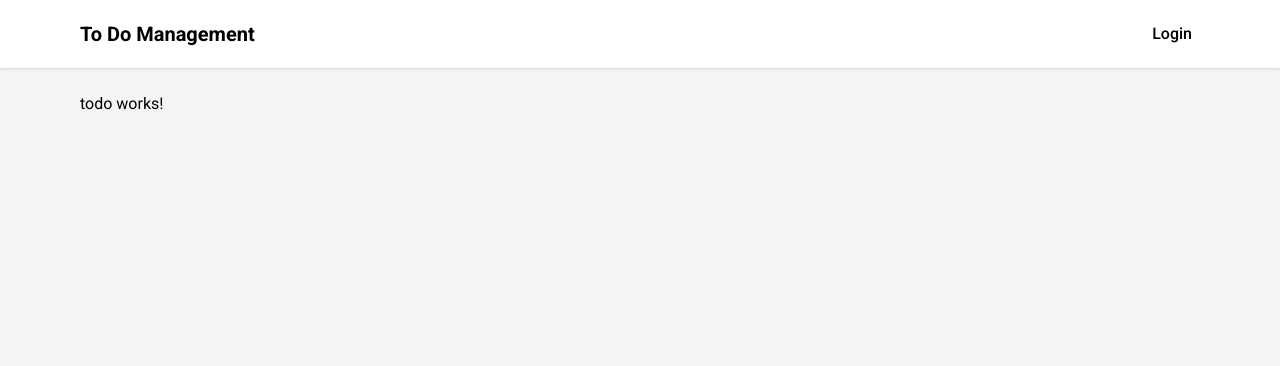
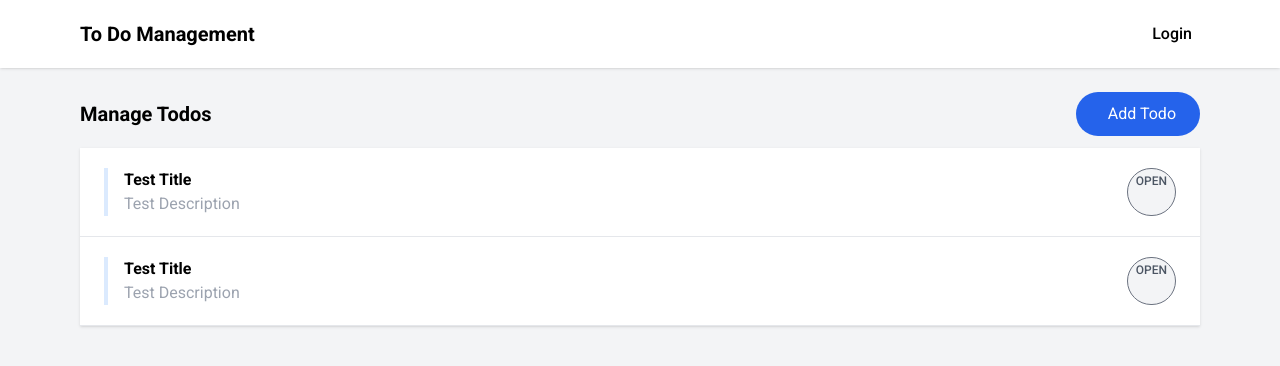
Before and after one commit to cidaluna/todo-app-angular-17, an Angular app: page /todo in a window 1280 px wide. Shown: the top 366 px of the page. Built offline with nearby package versions, Linux system fonts and the light colour scheme.

Commit message:
Created todo information on card

```diff
--- a/src/app/pages/login/login.component.html
+++ b/src/app/pages/login/login.component.html
@@ -2,7 +2,7 @@
   <h5 class="text-xl mb-2 font-bold text-gray-900">Login Here</h5>
   <form [formGroup]="loginForm" (ngSubmit)="onSubmit()" autocomplete="off" novalidate>
     <div class="form-group mb-3">
-      <label for="">Email Address</label>
+      <label for="email">Email Address</label>
       <input type="text" placeholder="Email Address" class="form-control" formControlName="email"
         [class]="{'invalid': loginForm.get('email')?.hasError('required') && loginForm.get('email')?.touched, 'valid':loginForm.get('email')?.valid}">
       @if (loginForm.get('email')?.hasError('required') && loginForm.get('email')?.touched) {
@@ -10,7 +10,7 @@
       }
     </div>
     <div class="form-group mb-3">
-      <label for="">Password</label>
+      <label for="password">Password</label>
       <input type="password" placeholder="Password" class="form-control" formControlName="password"
         [class]="{'invalid': loginForm.get('password')?.hasError('required') && loginForm.get('password')?.touched, 'valid':loginForm.get('password')?.valid}">
       @if (loginForm.get('password')?.hasError('required') && loginForm.get('password')?.touched) {
--- a/src/app/pages/todo/todo.component.html
+++ b/src/app/pages/todo/todo.component.html
@@ -1 +1,17 @@
-<p>todo works!</p>
+<div class="flex flex-col">
+  <div class="flex justify-between items-center">
+    <h2 class="font-bold text-xl">Manage Todos</h2>
+    <button class="btn btn-icon btn-rounded btn-primary">
+      <i class="ri-add-line ri-lg"></i>
+      Add Todo
+    </button>
+  </div>
+
+  <div class="mt-3 bg-white shadow">
+    @for (item of todos; track $index) {
+      <app-todo-card [type]="item.status" [todo]="item"></app-todo-card>
+      <app-todo-card [type]="item.status" [todo]="item"></app-todo-card>
+    }
+  </div>
+
+</div>
--- a/src/app/pages/todo/todo.component.ts
+++ b/src/app/pages/todo/todo.component.ts
@@ -1,12 +1,26 @@
-import { Component } from '@angular/core';
+import { Component, OnInit } from '@angular/core';
+import { ReactiveFormsModule } from '@angular/forms';
+import { TodoService } from '../../core/services/todo.service';
+import { TodoCardComponent } from '../../shared/components/todo-card/todo-card.component';
+import { ITodo } from '../../shared/models/todo';
 
 @Component({
   selector: 'app-todo',
   standalone: true,
-  imports: [],
+  imports: [TodoCardComponent, ReactiveFormsModule],
   templateUrl: './todo.component.html',
   styleUrl: './todo.component.scss'
 })
-export class TodoComponent {
+export class TodoComponent implements OnInit{
+  todos: ITodo[] = [];
+  constructor(private _todoService: TodoService){}
+
+  ngOnInit(): void {
+    this.getAll();
+  }
+
+  getAll(){
+    this.todos = this._todoService.getAllTodo();
+  }
 
 }
--- a/src/app/shared/components/todo-card/todo-card.component.html
+++ b/src/app/shared/components/todo-card/todo-card.component.html
@@ -1 +1,9 @@
-<p>todo-card works!</p>
+<div class="flex justify-between gap-10 py-5 px-6 cursor-pointer hover:bg-gray-100 relative border-b border-gray-200">
+  <div class="border-l-4 border-blue-100 pl-4">
+    <h4 class="font-bold">{{todo.title}}</h4>
+    <p class="text-gray-400 h-6 overflow-y-hidden">{{todo.description}}</p>
+  </div>
+
+  <div class="bg-gray-100 border border-gray-500 text-gray-600 text-xs font-medium p-1 px-2 rounded-full">OPEN
+  </div>
+</div>
```
Also changed, not shown: src/app/shared/components/todo-card/todo-card.component.ts (+8 -1 lines).
